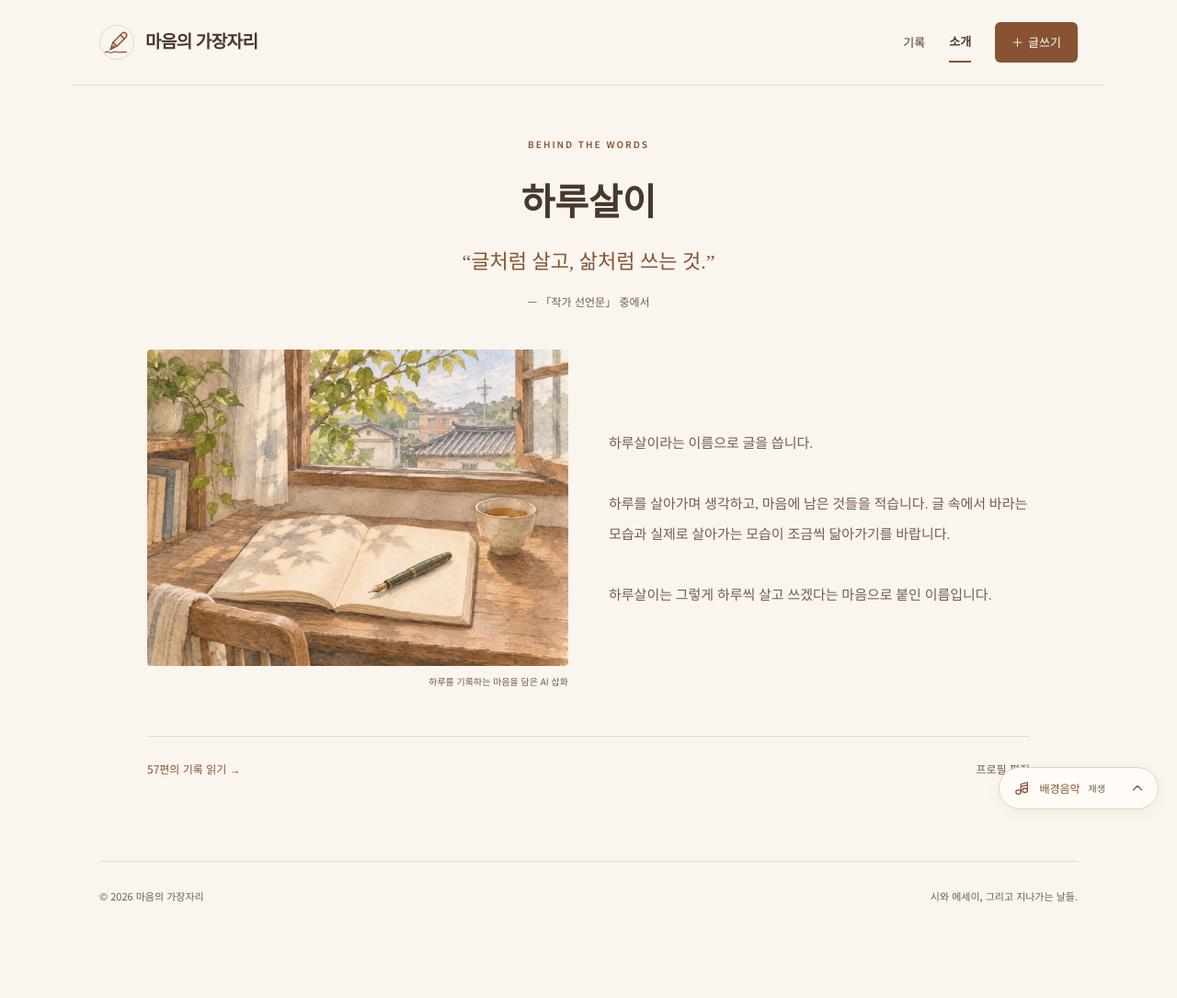
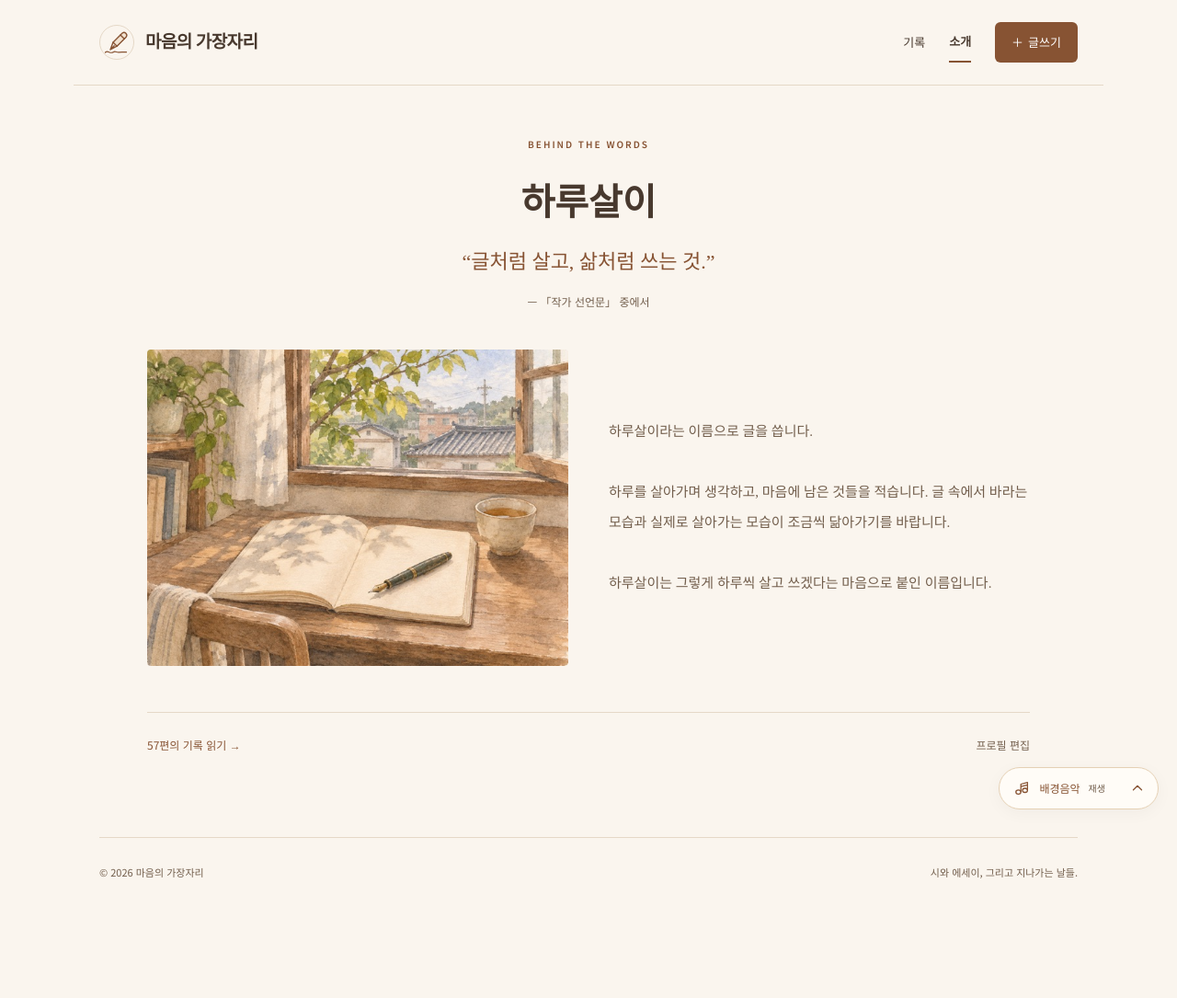
Before and after one commit to day-fly/my-diary, a Jekyll site: the page built from about.md, in a window 1280 px wide. Shown: the whole page at 92% size. Built offline with Jekyll 4.4.1, drawn with Linux system fonts in a browser that asks for light colours; after the commit the page ends 1059 px from its top, so only the background shows below that.

Commit message:
Remove visible illustration captions from posts and the about page

```diff
--- a/_layouts/post.html
+++ b/_layouts/post.html
@@ -27,7 +27,6 @@ layout: default
       sizes="(max-width: 760px) calc(100vw - 40px), 760px"{% endif %}
       decoding="async"
     />
-    {% if cover_illustration %}<figcaption class="illustration-caption">글의 분위기를 담은 AI 삽화</figcaption>{% endif %}
   </figure>
   {% endif %}
   <div class="post-content">{{ content }}</div>
--- a/about.md
+++ b/about.md
@@ -26,7 +26,6 @@ illustration_height: 900
     {% if page.illustration %}
     <figure class="about-illustration">
       <img src="{{ page.illustration | relative_url }}" srcset="{{ page.illustration_small | relative_url }} 640w, {{ page.illustration | relative_url }} 1200w" sizes="(max-width: 760px) calc(100vw - 40px), (max-width: 1016px) calc(50vw - 50px), 458px" width="{{ page.illustration_width }}" height="{{ page.illustration_height }}" alt="{{ page.illustration_alt | escape }}" decoding="async" />
-      <figcaption class="illustration-caption">하루를 기록하는 마음을 담은 AI 삽화</figcaption>
     </figure>
     {% endif %}
     {% if site.data.profile.bio and site.data.profile.bio != '' %}<div class="about-bio">{{ site.data.profile.bio | escape | newline_to_br }}</div>{% else %}<div class="about-bio"><p>시와 에세이, 일상의 기록이 모이는 작은 공간입니다.<br />천천히 읽고, 잠시 머물러 주세요.</p></div>{% endif %}
--- a/assets/css/style.css
+++ b/assets/css/style.css
@@ -538,12 +538,6 @@ h1 {
   max-height: 650px;
   object-fit: contain;
 }
-.illustration-caption {
-  margin-top: 8px;
-  text-align: right;
-  font-size: 10px;
-  color: var(--ink-soft);
-}
 .post-content {
   font-family: var(--serif);
   font-size: 16px;
```
